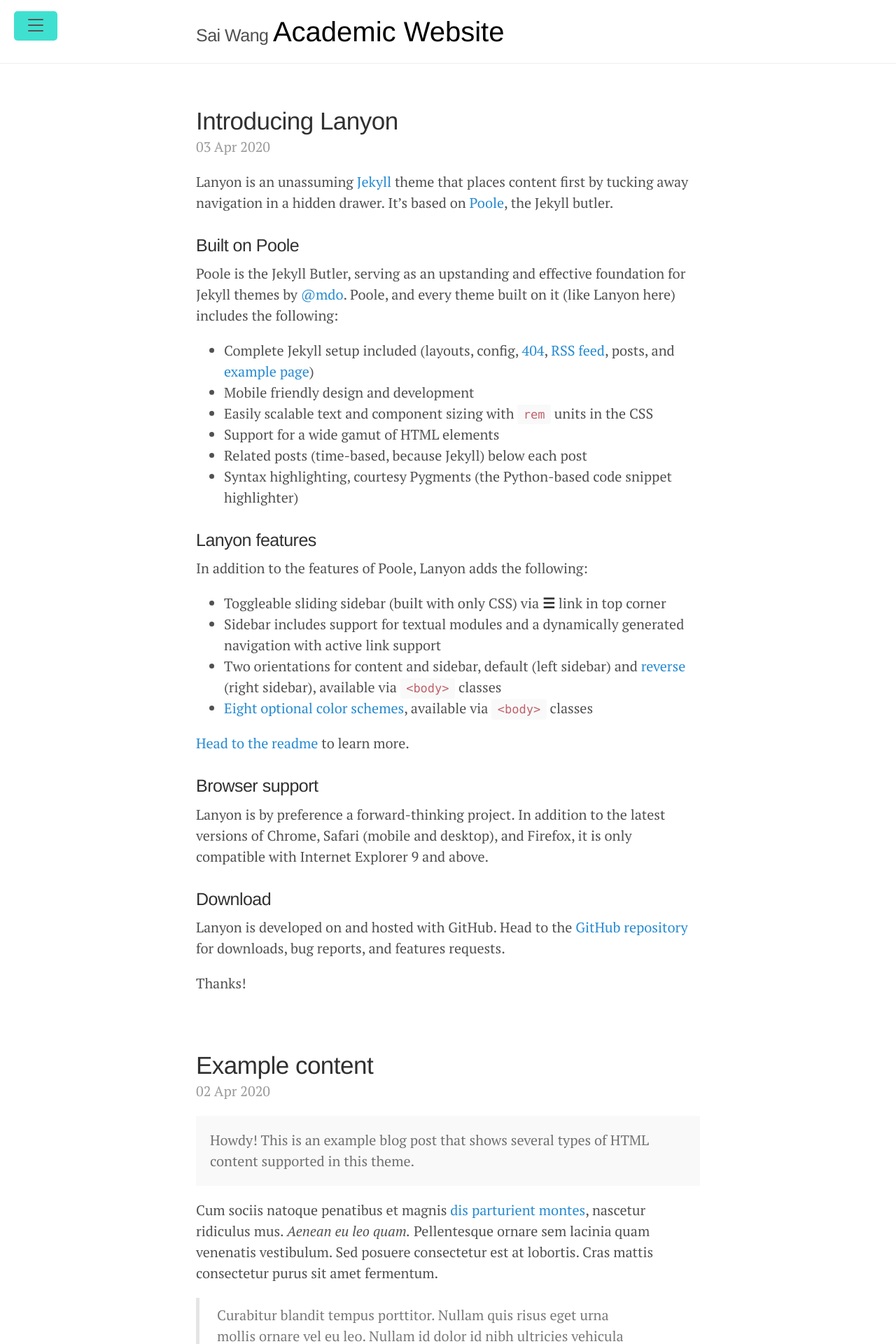
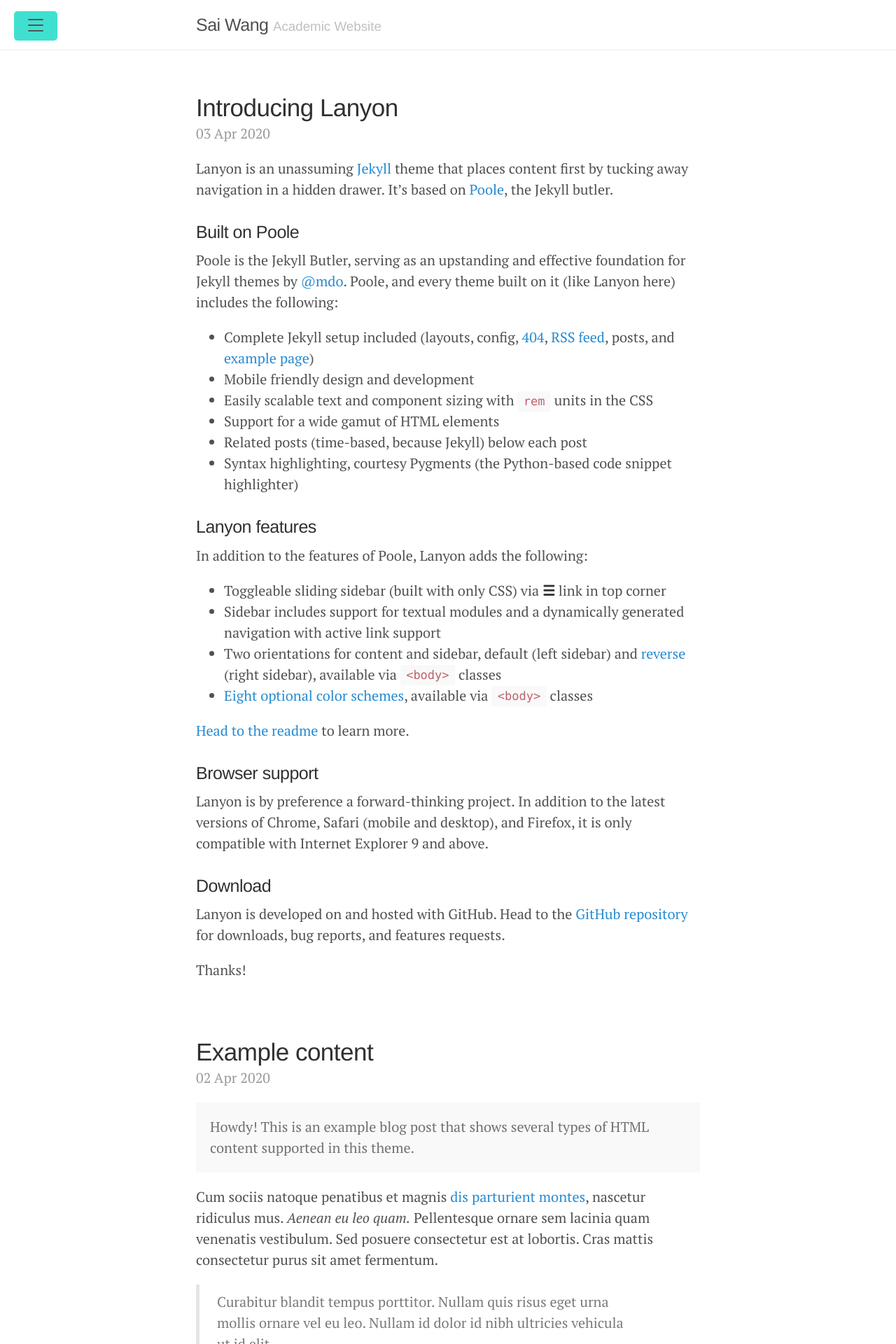
Before and after one commit to Alxendweb/alxendweb.github.io, a Jekyll site: the page built from index.html, in a window 1280 px wide. Shown: the top 1920 px of the page at 70% size. Built offline with Jekyll 4.4.1, drawn with Linux system fonts in a browser that asks for light colours; the list of posts is cut into pages by our own code.

Commit message:
Update lanyon.css

```diff
--- a/public/css/lanyon.css
+++ b/public/css/lanyon.css
@@ -108,9 +108,9 @@
   color: #505050;
 }
 .masthead-title small {
-  font-size: 2rem;
+  font-size: 75%;
   font-weight: 400;
-  color: #000;
+  color: #c0c0c0;
   letter-spacing: 0;
 }
 
```
